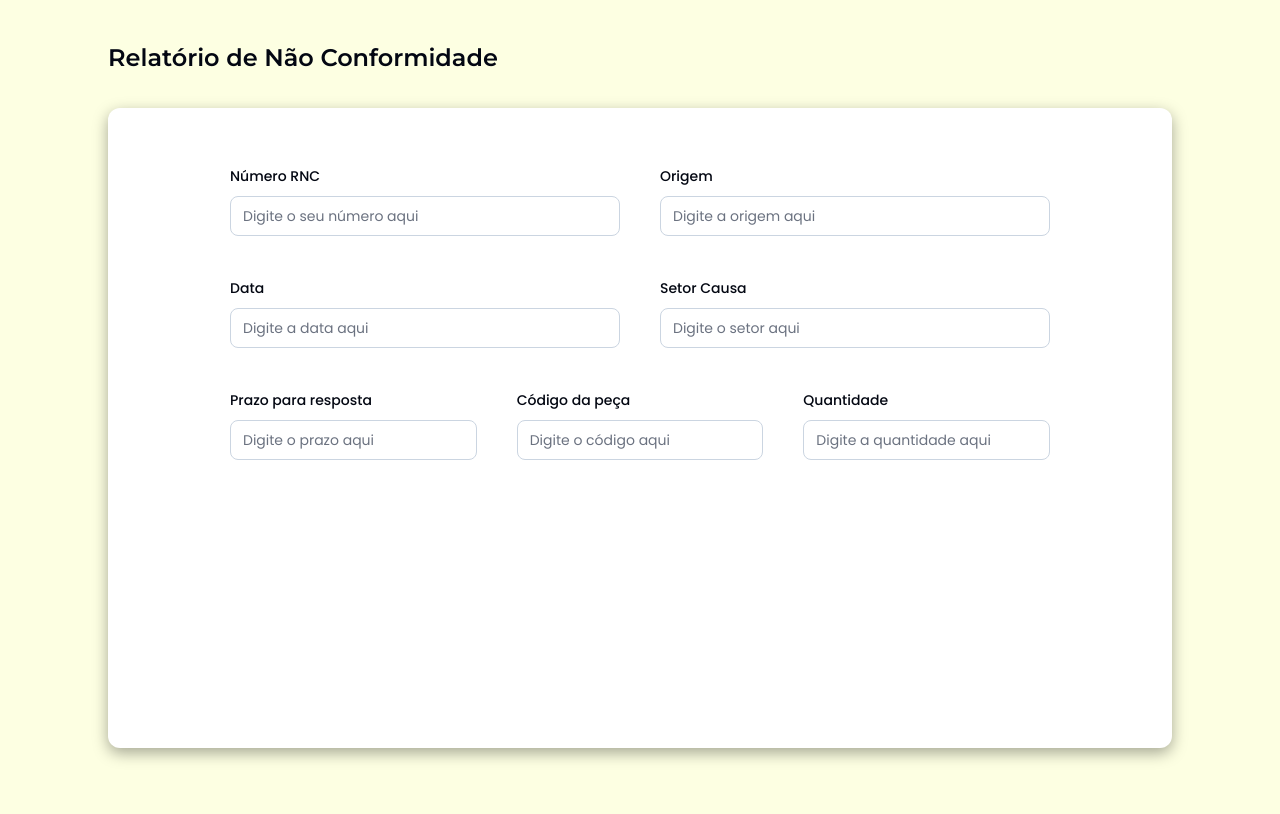
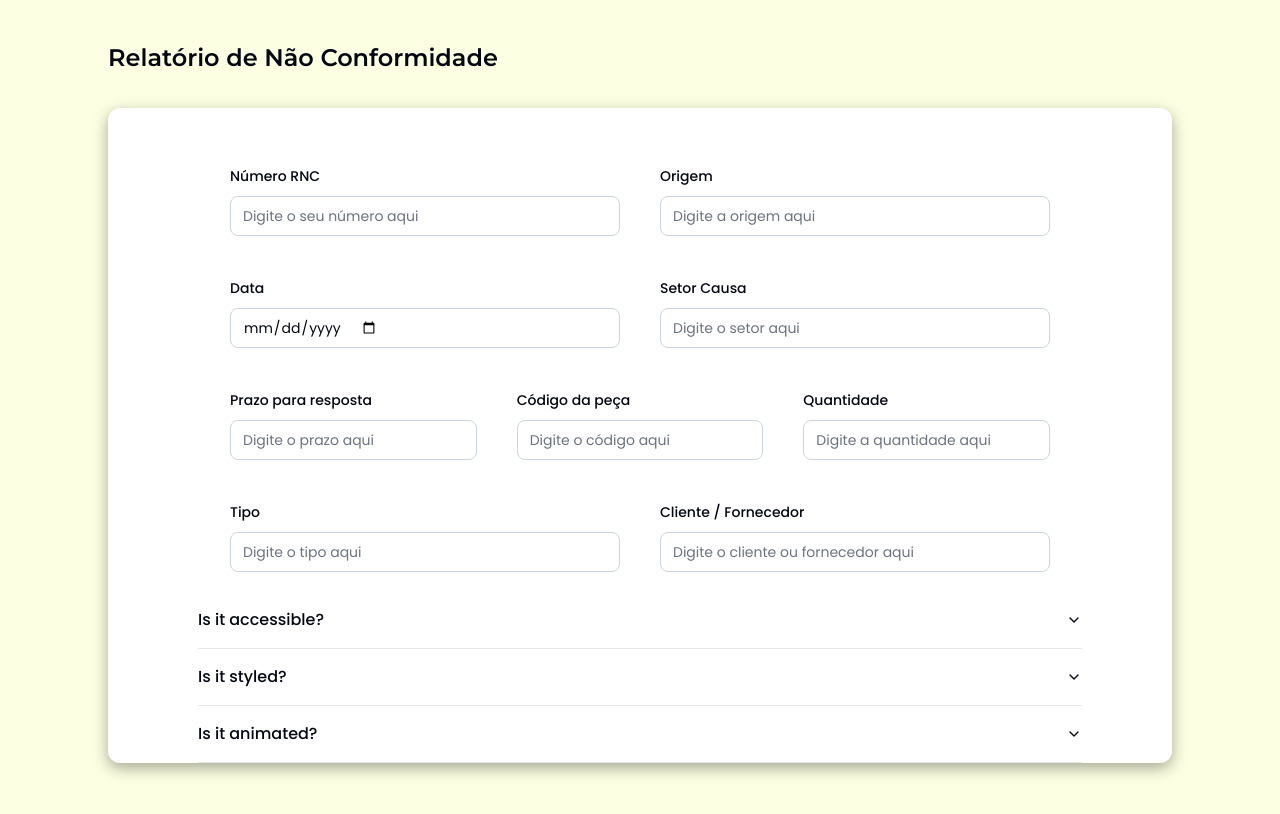
Before and after one commit to FelipeMartinsFrudeli/perg-industrial-frontend, a React (Vite) app: page / in a window 1280 px wide. Shown: the top 814 px of the page. Built offline with nearby package versions, Linux system fonts and the light colour scheme.

Commit message:
Updated the forms with shadcn and tailwindcss

```diff
--- a/package.json
+++ b/package.json
@@ -21,6 +21,7 @@
     "@emotion/styled": "^11.13.0",
     "@hookform/error-message": "^2.0.1",
     "@hookform/resolvers": "^3.9.0",
+    "@radix-ui/react-accordion": "^1.2.0",
     "@radix-ui/react-checkbox": "^1.1.1",
     "@radix-ui/react-collapsible": "^1.1.0",
     "@radix-ui/react-dialog": "^1.1.1",
--- a/src/components/Form-structure.tsx
+++ b/src/components/Form-structure.tsx
@@ -1,6 +1,5 @@
 import { Title } from "./forms/title.tsx";
 import { StartForm } from "./forms/start-form.tsx";
-import { FormBoxOne } from "./forms/form-box-one.tsx";
 import '../assets/styles/forms.css'
 import '../index.css'
 
@@ -9,10 +8,9 @@ export const Register_RNC = () => {
         <>
             <Title />
             <div className="container-xl mx-auto grid grid-cols-12 flex items-center gap-4">
-            <div className="forms-box col-span-10 col-start-2 rounded-xl">
-                <StartForm />
-                {/* <FormBoxOne /> */}
-            </div>
+                <div className="forms-box col-span-10 col-start-2 rounded-xl mb-20">
+                    <StartForm />
+                </div>
             </div>
         </>
     )
--- a/src/components/forms/form-box-one.tsx
+++ b/src/components/forms/form-box-one.tsx
@@ -1,7 +1,30 @@
+import { Accordion, AccordionContent, AccordionItem, AccordionTrigger } from "@/components/ui/accordion"
+
 export function FormBoxOne() {
     return (
         <>
-        <h1>Aqui sera o 1 - Detalhes da não conformidadeF</h1>
+            <Accordion type="single" collapsible className="col-span-10 col-start-2">
+                <AccordionItem value="item-1">
+                    <AccordionTrigger>Is it accessible?</AccordionTrigger>
+                    <AccordionContent>
+                        Yes. It adheres to the WAI-ARIA design pattern.
+                    </AccordionContent>
+                </AccordionItem>
+                <AccordionItem value="item-2">
+                    <AccordionTrigger>Is it styled?</AccordionTrigger>
+                    <AccordionContent>
+                        Yes. It comes with default styles that matches the other
+                        components&apos; aesthetic.
+                    </AccordionContent>
+                </AccordionItem>
+                <AccordionItem value="item-3">
+                    <AccordionTrigger>Is it animated?</AccordionTrigger>
+                    <AccordionContent>
+                        Yes. It&apos;s animated by default, but you can disable it if you
+                        prefer.
+                    </AccordionContent>
+                </AccordionItem>
+            </Accordion>
         </>
     )
 }
--- a/src/components/forms/input-field.tsx
+++ b/src/components/forms/input-field.tsx
@@ -1,19 +1,13 @@
-import {
-    FormControl,
-    FormField,
-    FormItem,
-    FormLabel,
-    FormMessage,
-} from "@/components/ui/form"
+import { FormControl, FormField, FormItem, FormLabel, FormMessage } from "@/components/ui/form"
 import { Input } from "@/components/ui/input"
 
-export function InputField({ control, name, col_span, label, placeholder, type }:any) {
+export function InputField({ control, name, style, label, placeholder, type }:any) {
     return (
         <FormField
             control={control}
             name={name}
             render={({ field }) => (
-                <FormItem className={col_span}>
+                <FormItem className={style}>
                     <FormLabel>{label}</FormLabel>
                     <FormControl>
                         <Input placeholder={placeholder} {...field} type={type} />
--- a/src/components/forms/start-form.tsx
+++ b/src/components/forms/start-form.tsx
@@ -4,6 +4,8 @@ import { z } from "zod"
 
 import { Form } from "@/components/ui/form"
 import { InputField } from "./input-field"
+import { FormBoxOne } from "./form-box-one.tsx";
+
 
 const formSchema = z.object({
     numberRNC: z.string().min(2, {
@@ -18,6 +20,22 @@ const formSchema = z.object({
     setorCausa: z.string().min(2, {
         message: "A Origem deve ser digitada.",
     }),
+    prazo: z.string().min(2, {
+        message: "A Origem deve ser digitada.",
+    }),
+    codigoPeca: z.string().min(2, {
+        message: "A Origem deve ser digitada.",
+    }),
+    quantidade: z.string().min(2, {
+        message: "A Origem deve ser digitada.",
+    }),
+    tipo: z.string().min(2, {
+        message: "A Origem deve ser digitada.",
+    }),
+    clienteFornecedor: z.string().min(2, {
+        message: "A Origem deve ser digitada.",
+    }),
+
 })
 
 export function StartForm() {
@@ -28,6 +46,11 @@ export function StartForm() {
             origem: "",
             data: "",
             setorCausa: "",
+            prazo: "",
+            codigoPeca: "",
+            quantidade: "",
+            tipo: "",
+            clienteFornecedor: "",
         },
     })
 
@@ -41,21 +64,27 @@ export function StartForm() {
                     <form onSubmit={form.handleSubmit(onSubmit)} className="space-y-5 pt-14 col-span-10 col-start-2">
                         <div className="container mx-auto grid grid-cols-12 flex items-center gap-10">
 
-                            <InputField control={form.control} name="numberRNC" col_span="col-span-6" label="Número RNC" placeholder="Digite o seu número aqui" type="text"/>
+                            <InputField control={form.control} name="numberRNC" style="col-span-6" label="Número RNC" placeholder="Digite o seu número aqui" type="number" />
 
-                            <InputField control={form.control} name="origem" col_span="col-span-6" label="Origem" placeholder="Digite a origem aqui" />
+                            <InputField control={form.control} name="origem" style="col-span-6" label="Origem" placeholder="Digite a origem aqui" type="text" />
 
-                            <InputField control={form.control} name="data" col_span="col-span-6" label="Data" placeholder="Digite a data aqui" />
+                            <InputField control={form.control} name="data" style="col-span-6" label="Data" placeholder="Digite a data aqui" type="date" />
 
-                            <InputField control={form.control} name="setorCausa" col_span="col-span-6" label="Setor Causa" placeholder="Digite o setor aqui" />
+                            <InputField control={form.control} name="setorCausa" style="col-span-6" label="Setor Causa" placeholder="Digite o setor aqui" type="text" />
 
-                            <InputField control={form.control} name="prazo" col_span="col-span-4" label="Prazo para resposta" placeholder="Digite o prazo aqui" />
+                            <InputField control={form.control} name="prazo" style="col-span-4" label="Prazo para resposta" placeholder="Digite o prazo aqui" type="text" />
 
-                            <InputField control={form.control} name="codigoPeca" col_span="col-span-4" label="Código da peça" placeholder="Digite o código aqui" />
+                            <InputField control={form.control} name="codigoPeca" style="col-span-4" label="Código da peça" placeholder="Digite o código aqui" type="number" />
 
-                            <InputField control={form.control} name="quantidade" col_span="col-span-4" label="Quantidade" placeholder="Digite a quantidade aqui" />
+                            <InputField control={form.control} name="quantidade" style="col-span-4" label="Quantidade" placeholder="Digite a quantidade aqui" type="number" />
+
+                            <InputField control={form.control} name="tipo" style="col-span-6" label="Tipo" placeholder="Digite o tipo aqui" type="text" />
+
+                            <InputField control={form.control} name="clienteFornecedor" style="col-span-6" label="Cliente / Fornecedor" placeholder="Digite o cliente ou fornecedor aqui" type="text" />
 
                         </div>
+
+                        <FormBoxOne />
                     </form>
                 </Form>
             </div>
--- /dev/null
+++ b/src/components/ui/accordion.tsx
@@ -0,0 +1,56 @@
+import * as React from "react"
+import * as AccordionPrimitive from "@radix-ui/react-accordion"
+import { ChevronDown } from "lucide-react"
+
+import { cn } from "@/lib/utils"
+
+const Accordion = AccordionPrimitive.Root
+
+const AccordionItem = React.forwardRef<
+  React.ElementRef<typeof AccordionPrimitive.Item>,
+  React.ComponentPropsWithoutRef<typeof AccordionPrimitive.Item>
+>(({ className, ...props }, ref) => (
+  <AccordionPrimitive.Item
+    ref={ref}
+    className={cn("border-b", className)}
+    {...props}
+  />
+))
+AccordionItem.displayName = "AccordionItem"
+
+const AccordionTrigger = React.forwardRef<
+  React.ElementRef<typeof AccordionPrimitive.Trigger>,
+  React.ComponentPropsWithoutRef<typeof AccordionPrimitive.Trigger>
+>(({ className, children, ...props }, ref) => (
+  <AccordionPrimitive.Header className="flex">
+    <AccordionPrimitive.Trigger
+      ref={ref}
+      className={cn(
+        "flex flex-1 items-center justify-between py-4 font-medium transition-all hover:underline [&[data-state=open]>svg]:rotate-180",
+        className
+      )}
+      {...props}
+    >
+      {children}
+      <ChevronDown className="h-4 w-4 shrink-0 transition-transform duration-200" />
+    </AccordionPrimitive.Trigger>
+  </AccordionPrimitive.Header>
+))
+AccordionTrigger.displayName = AccordionPrimitive.Trigger.displayName
+
+const AccordionContent = React.forwardRef<
+  React.ElementRef<typeof AccordionPrimitive.Content>,
+  React.ComponentPropsWithoutRef<typeof AccordionPrimitive.Content>
+>(({ className, children, ...props }, ref) => (
+  <AccordionPrimitive.Content
+    ref={ref}
+    className="overflow-hidden text-sm transition-all data-[state=closed]:animate-accordion-up data-[state=open]:animate-accordion-down"
+    {...props}
+  >
+    <div className={cn("pb-4 pt-0", className)}>{children}</div>
+  </AccordionPrimitive.Content>
+))
+
+AccordionContent.displayName = AccordionPrimitive.Content.displayName
+
+export { Accordion, AccordionItem, AccordionTrigger, AccordionContent }
```
Also changed, not shown: 1 other file (tests, documents, lock files or other folders).
